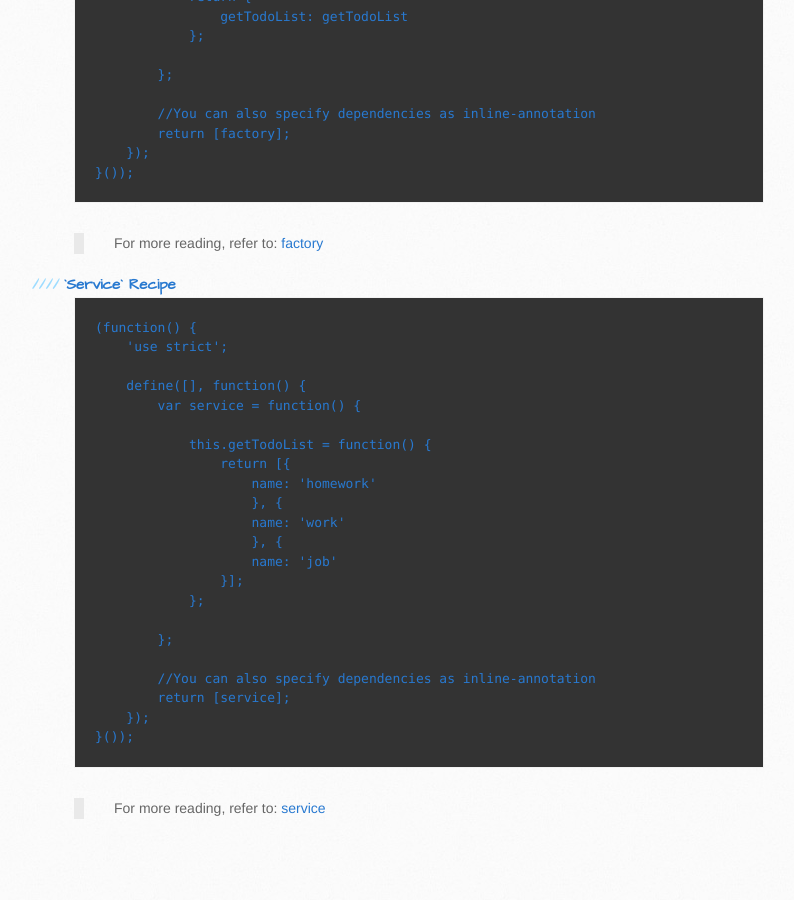
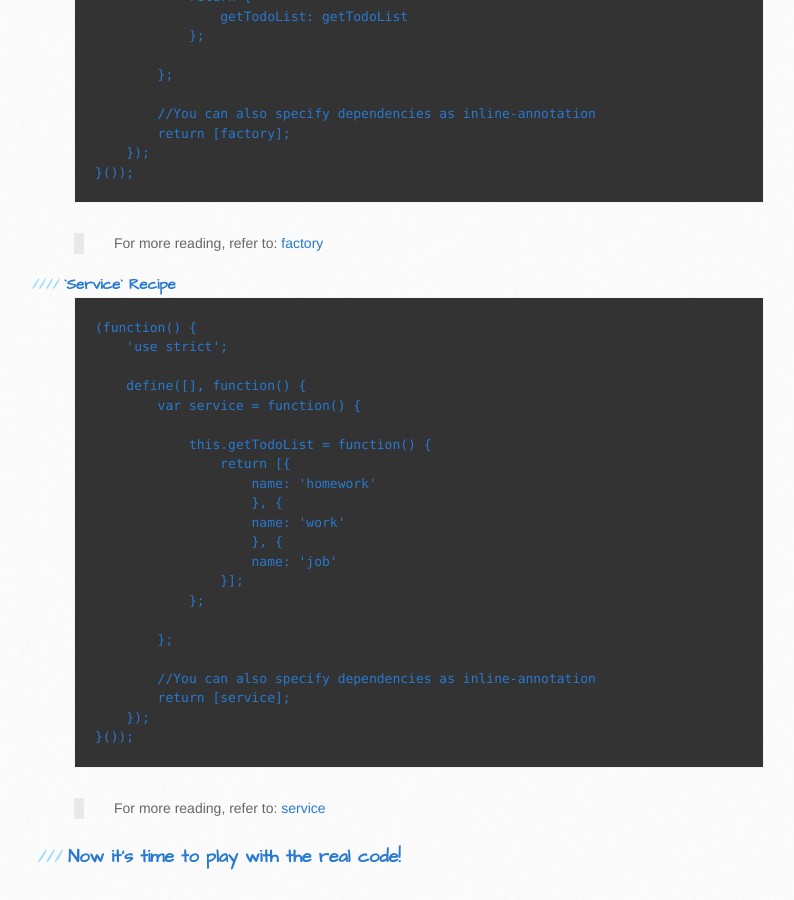
Before and after one commit to leftstick/angularjs-amd-skeleton, a Jekyll site: the page built from index.md, in a window 1280 px wide and 900 px high, scrolled down 9378 px. Shown: the whole window, without its empty margins (96-890 px from the left). Built offline with Jekyll 4.4.1, drawn with Linux system fonts in a browser that asks for light colours; Markdown is read by kramdown in place of the engine named in the settings; before the commit the page ends 10239 px from its top, so only the background shows below that.

Commit message:
update docs

````diff
--- a/index.md
+++ b/index.md
@@ -460,8 +460,12 @@ A feature is a [angularjs][angularjs-url] module, it has only one mission which
 }());
 ```
 
+> For more reading, refer to: [service][service-url]
 
-> For more reading, refer to: [service][service-url]
+
+
+### [Now it's time to play with the real code!]({{ site.git_repository }}) ###
+
 
 
 [angularjs-url]: https://angularjs.org/
````
Also changed, not shown: 1 other file.
